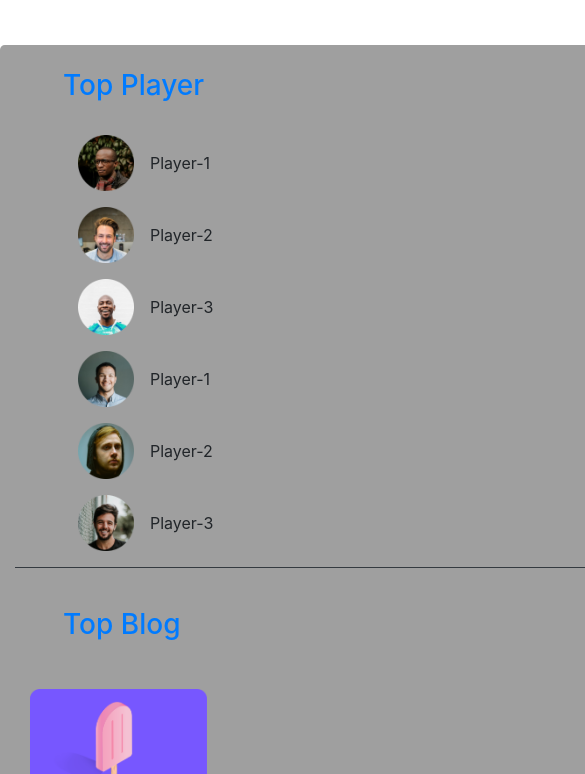
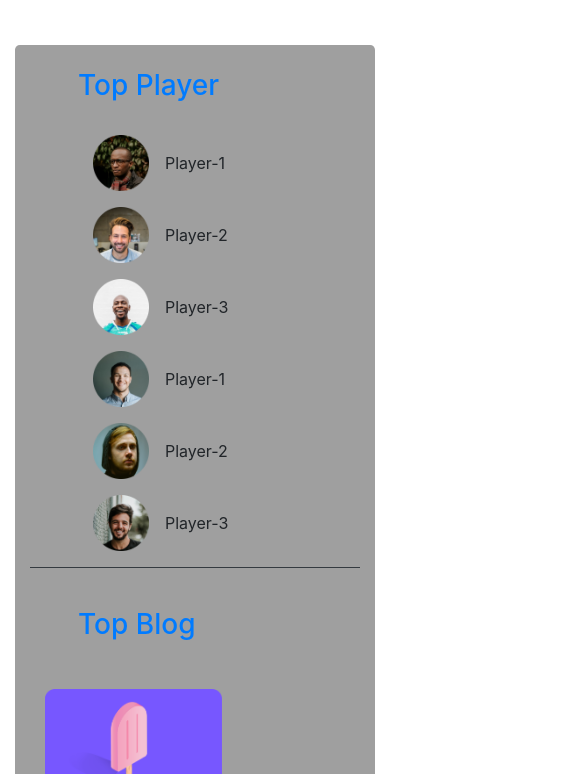
Before and after one commit to Tanjim34/Leader-Board, a plain HTML site: page index.html in a window 390 px wide. Shown: the part 70-844 px from the top of the page, 585 px wide, since content can reach past the window. Drawn offline with nearby package versions, Linux system fonts and the light colour scheme; a web font is replaced by a local one.

Commit message:
Responsive

```diff
--- a/index.html
+++ b/index.html
@@ -36,7 +36,7 @@
     </header>
 
 
-<main class="mx-auto mt-5 ">
+<main class="mx-auto mt-5 container">
     <section class="container-fluid top-player mx-auto rounded-lg">
         <h3 class="pl-5 pt-4 text-primary">Top Player</h3>
         <div class="row mb-3 mx-auto border-bottom border-dark pl-5 pt-4">
--- a/style.css
+++ b/style.css
@@ -14,6 +14,3 @@ body{
 .blogg img{
     width: 177px;
 }
-main{
-    width: 870px;
-}
```
